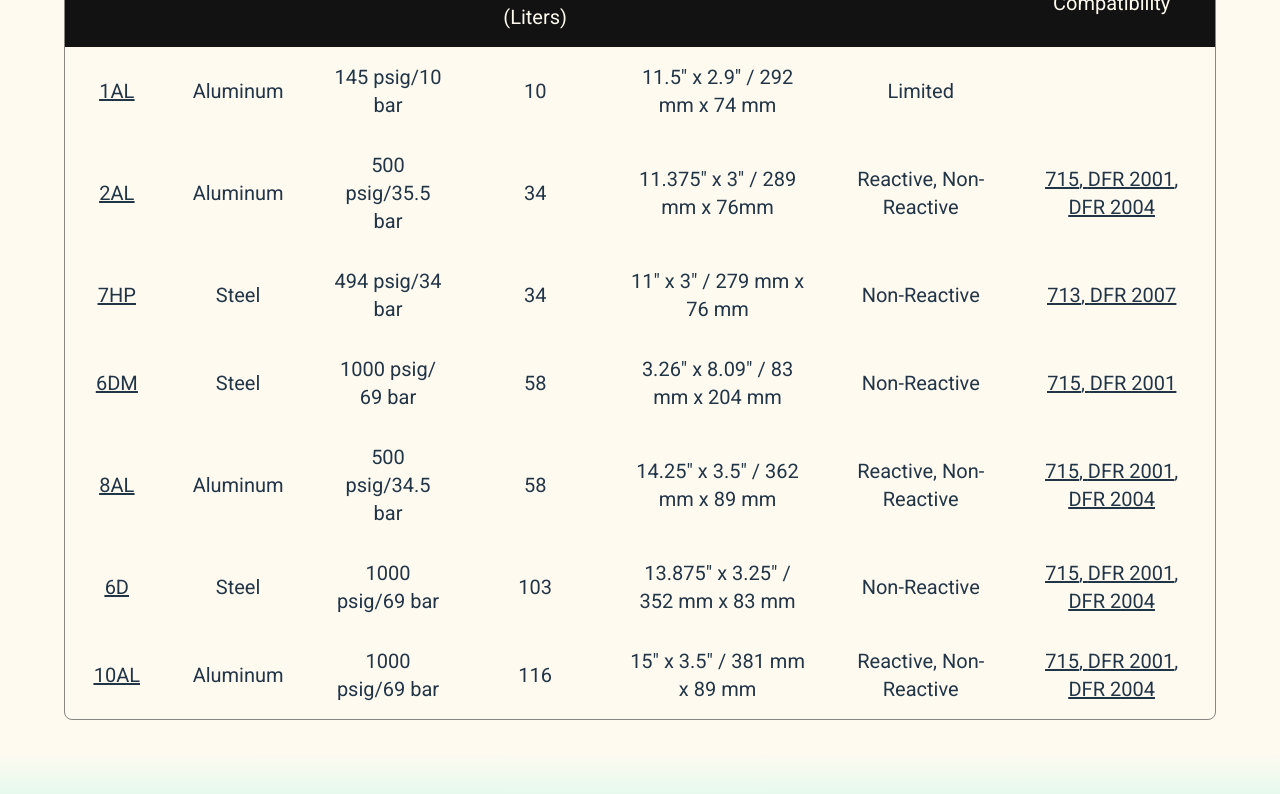
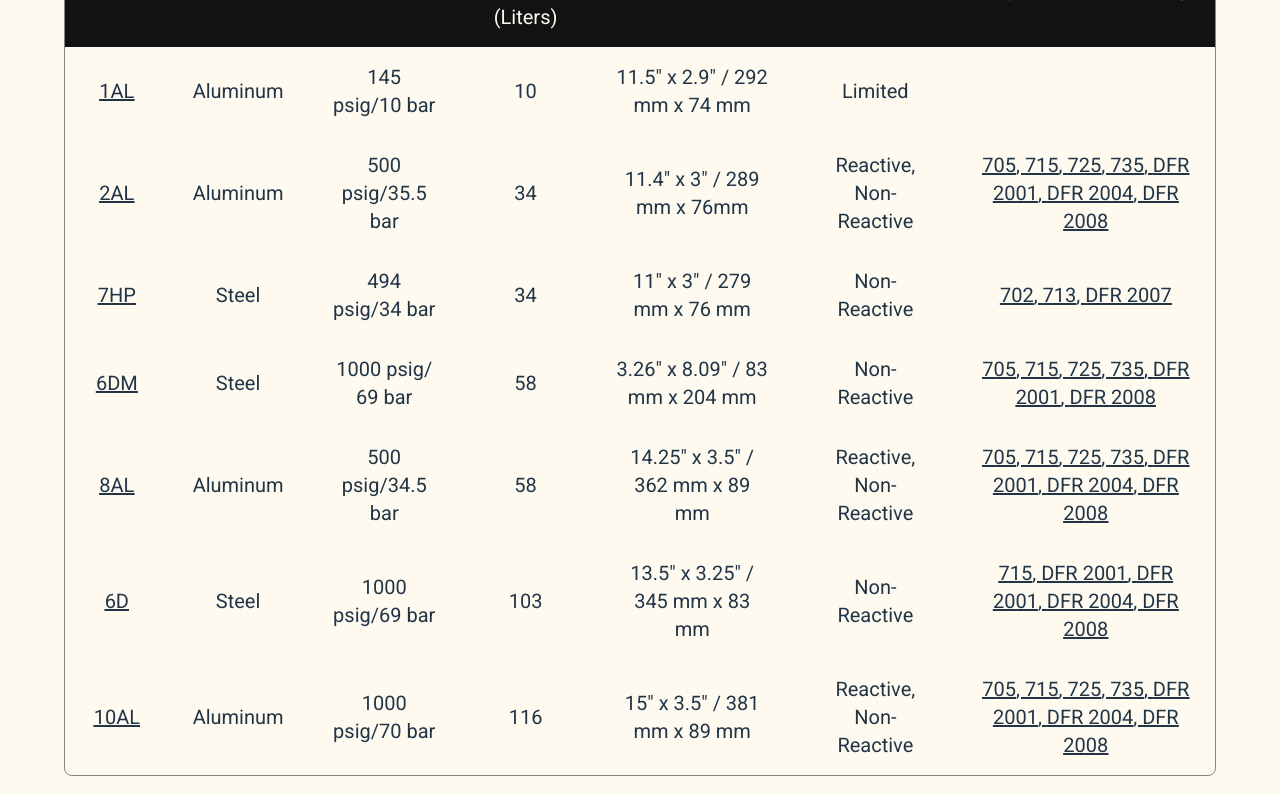
Before and after one commit to Antony-evm/chemarine, a Vue app: page /calibration-gases in a window 1280 px wide. Shown: the part 840-1634 px from the top of the page. Built offline with nearby package versions, Linux system fonts and the light colour scheme.

Commit message:
calibration gases

```diff
--- a/src/data/calibrationGases.ts
+++ b/src/data/calibrationGases.ts
@@ -7,11 +7,16 @@ import pdf6d from "@/assets/pdfs/models/6d.pdf";
 import pdf10al from "@/assets/pdfs/models/10al.pdf";
 
 export const REGULATOR_ROUTE_MAP: Record<string, string> = {
+  "702": "700",
+  "705": "700",
   "713": "700",
   "715": "700",
+  "725": "700",
+  "735": "700",
   "DFR 2001": "2000",
   "DFR 2004": "2000",
   "DFR 2007": "2000",
+  "DFR 2008": "2000",
 };
 
 export const GASCYLINDERS = [
@@ -30,9 +35,17 @@ export const GASCYLINDERS = [
     material: "Aluminum",
     pressure: "500 psig/35.5 bar",
     content: "34",
-    dimensions: `11.375" x 3" / 289 mm x 76mm`,
+    dimensions: `11.4" x 3" / 289 mm x 76mm`,
     mixtures: ["Reactive", "Non-Reactive"],
-    compatibility: ["715", "DFR 2001", "DFR 2004"],
+    compatibility: [
+      "705",
+      "715",
+      "725",
+      "735",
+      "DFR 2001",
+      "DFR 2004",
+      "DFR 2008",
+    ],
     pdfModelUrl: pdf2al,
   },
   {
@@ -42,7 +55,7 @@ export const GASCYLINDERS = [
     content: "34",
     dimensions: `11" x 3" / 279 mm x 76 mm`,
     mixtures: ["Non-Reactive"],
-    compatibility: ["713", "DFR 2007"],
+    compatibility: ["702", "713", "DFR 2007"],
     pdfModelUrl: pdf7hp,
   },
   {
@@ -52,7 +65,7 @@ export const GASCYLINDERS = [
     content: "58",
     dimensions: `3.26" x 8.09" / 83 mm x 204 mm`,
     mixtures: ["Non-Reactive"],
-    compatibility: ["715", "DFR 2001"],
+    compatibility: ["705", "715", "725", "735", "DFR 2001", "DFR 2008"],
     pdfModelUrl: pdf6dm,
   },
   {
@@ -62,7 +75,15 @@ export const GASCYLINDERS = [
     content: "58",
     dimensions: `14.25" x 3.5" / 362 mm x 89 mm`,
     mixtures: ["Reactive", "Non-Reactive"],
-    compatibility: ["715", "DFR 2001", "DFR 2004"],
+    compatibility: [
+      "705",
+      "715",
+      "725",
+      "735",
+      "DFR 2001",
+      "DFR 2004",
+      "DFR 2008",
+    ],
     pdfModelUrl: pdf8al,
   },
   {
@@ -70,19 +91,27 @@ export const GASCYLINDERS = [
     material: "Steel",
     pressure: "1000 psig/69 bar",
     content: "103",
-    dimensions: `13.875" x 3.25" / 352 mm x 83 mm`,
+    dimensions: `13.5" x 3.25" / 345 mm x 83 mm`,
     mixtures: ["Non-Reactive"],
-    compatibility: ["715", "DFR 2001", "DFR 2004"],
+    compatibility: ["715", "DFR 2001", "DFR 2001", "DFR 2004", "DFR 2008"],
     pdfModelUrl: pdf6d,
   },
   {
     model: "10AL",
     material: "Aluminum",
-    pressure: "1000 psig/69 bar",
+    pressure: "1000 psig/70 bar",
     content: "116",
     dimensions: `15" x 3.5" / 381 mm x 89 mm`,
     mixtures: ["Reactive", "Non-Reactive"],
-    compatibility: ["715", "DFR 2001", "DFR 2004"],
+    compatibility: [
+      "705",
+      "715",
+      "725",
+      "735",
+      "DFR 2001",
+      "DFR 2004",
+      "DFR 2008",
+    ],
     pdfModelUrl: pdf10al,
   },
 ];
```
